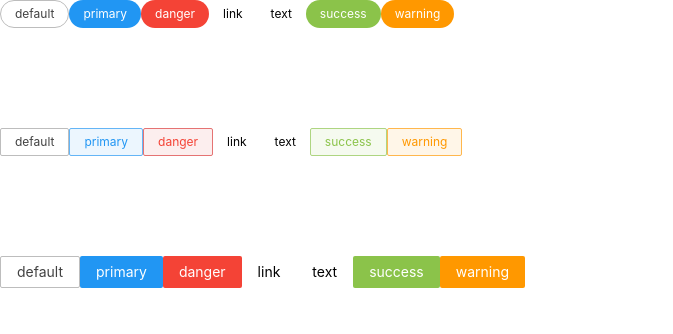
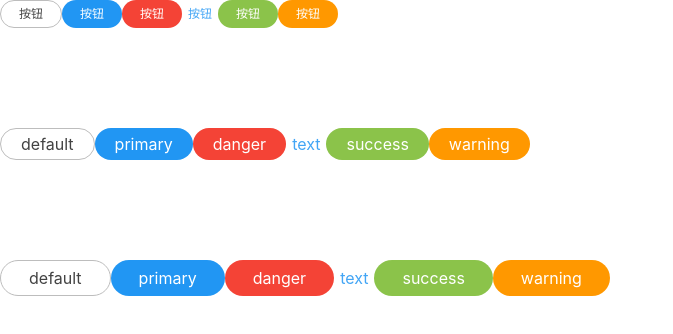
Before and after one commit to wicked-knife/reactify, a React (Create React App) app: page / in a window 1280 px wide. Shown: the top 334 px of the page, without its empty margins (0-673 px from the left). Built offline with nearby package versions, Linux system fonts and the light colour scheme.

Commit message:
add text button styles

```diff
--- a/src/App.tsx
+++ b/src/App.tsx
@@ -8,14 +8,14 @@ const App: React.FC = () => {
     console.log(event)
   }, [])
 
-  const buttons: Array<ButtonType> = ['default', 'primary', 'danger', 'link', 'text', 'success', 'warning']
+  const buttons: Array<ButtonType> = ['default', 'primary', 'danger', 'text', 'success', 'warning']
 
   return (
     <div className='App'>
       {buttons.map(
         buttonType => (
           <Button type={buttonType} key={buttonType} onClick={clickHandler} round size="small" >
-            {buttonType}
+            按钮
           </Button>
         )
       )}
@@ -23,7 +23,7 @@ const App: React.FC = () => {
       <div style={{marginTop: '100px'}}>
       {buttons.map(
         buttonType => (
-          <Button type={buttonType} key={buttonType} onClick={clickHandler} plain size="small" >
+          <Button type={buttonType} key={buttonType} onClick={clickHandler} round size="medium" >
             {buttonType}
           </Button>
         )
@@ -33,7 +33,7 @@ const App: React.FC = () => {
       <div style={{marginTop: '100px'}}>
       {buttons.map(
         buttonType => (
-          <Button type={buttonType} key={buttonType} onClick={clickHandler} >
+          <Button type={buttonType} key={buttonType} onClick={clickHandler} round size="large">
             {buttonType}
           </Button>
         )
--- a/src/components/button/button.scss
+++ b/src/components/button/button.scss
@@ -1,9 +1,9 @@
 @import '../../styles/color';
 @import '../../styles/font';
 
-.rf-btn-text {
+.rf-btn-span {
   font-family: $font-family-sans-serif;
-  font-size: $font-size-subtitle-2;
+  font-size: $font-size-base;
   display: inline-block;
 }
 
@@ -28,9 +28,9 @@
     border-radius: 2px;
     &.rf-btn-round {
       border-radius: 32px;
-      padding: 4px 16px;
+      padding: 4px 20px;
     }
-    .rf-btn-text {
+    .rf-btn-span {
       line-height: 24px;
       vertical-align: middle;
     }
@@ -42,9 +42,9 @@
     border-radius: 2px;
     &.rf-btn-round {
       border-radius: 40px;
-      padding: 4px 24px;
+      padding: 4px 28px;
     }
-    .rf-btn-text {
+    .rf-btn-span {
       line-height: 28px;
       vertical-align: middle;
     }
@@ -56,9 +56,9 @@
     border-radius: 2px;
     &.rf-btn-round {
       border-radius: 28px;
-      padding: 4px 14px;
+      padding: 4px 18px;
     }
-    .rf-btn-text {
+    .rf-btn-span {
       font-size: $font-size-caption;
       line-height: 20px;
       vertical-align: middle;
@@ -281,3 +281,27 @@
     @include baseBtnDisabled($orange-lighten-3);
   }
 }
+
+.rf-btn-text{
+  color: $blue-lighten-1;
+  background-color: transparent;
+  &.rf-btn-small, &.rf-btn-medium, &.rf-btn-large{
+    padding-left: 6px;
+    padding-right: 6px;
+    &.rf-btn-round{
+      padding-left: 6px;
+      padding-right: 6px;
+    }
+    .rf-btn-span{
+      font-size: $font-size-base;
+    }
+  }
+  &.rf-btn-small{
+    .rf-btn-span{
+      font-size: $font-size-caption;
+    }
+  }
+  &:active {
+    color: $blue-darken-2;
+  }
+}
--- a/src/components/button/button.tsx
+++ b/src/components/button/button.tsx
@@ -2,7 +2,7 @@ import React from 'react'
 import useClassNames from 'classnames'
 import './button.scss'
 
-export type ButtonType = 'default' | 'primary' | 'danger' | 'link' | 'text' | 'success' | 'warning'
+export type ButtonType = 'default' | 'primary' | 'danger' | 'text' | 'success' | 'warning'
 type ButtonSize = 'small' | 'medium' | 'large'
 
 interface ButtonProps {
@@ -40,7 +40,7 @@ const Button: React.FC<ButtonProps> = ({
     className
   )
 
-  return <button className={computedClassNames} onClick={onClick}><span className='rf-btn-text'>{children}</span></button>
+  return <button className={computedClassNames} onClick={onClick}><span className='rf-btn-span'>{children}</span></button>
 }
 
 Button.defaultProps = {
```
